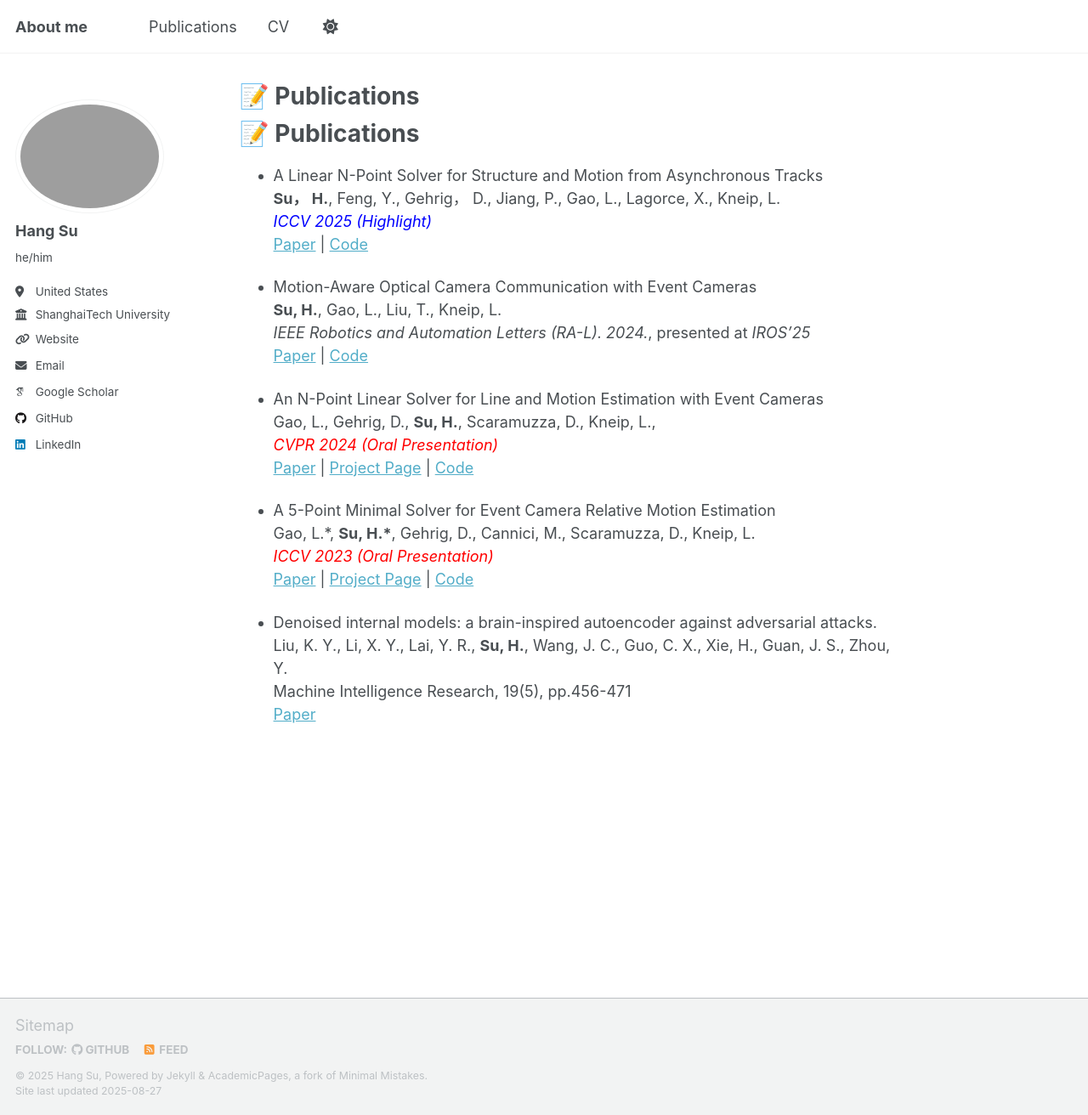
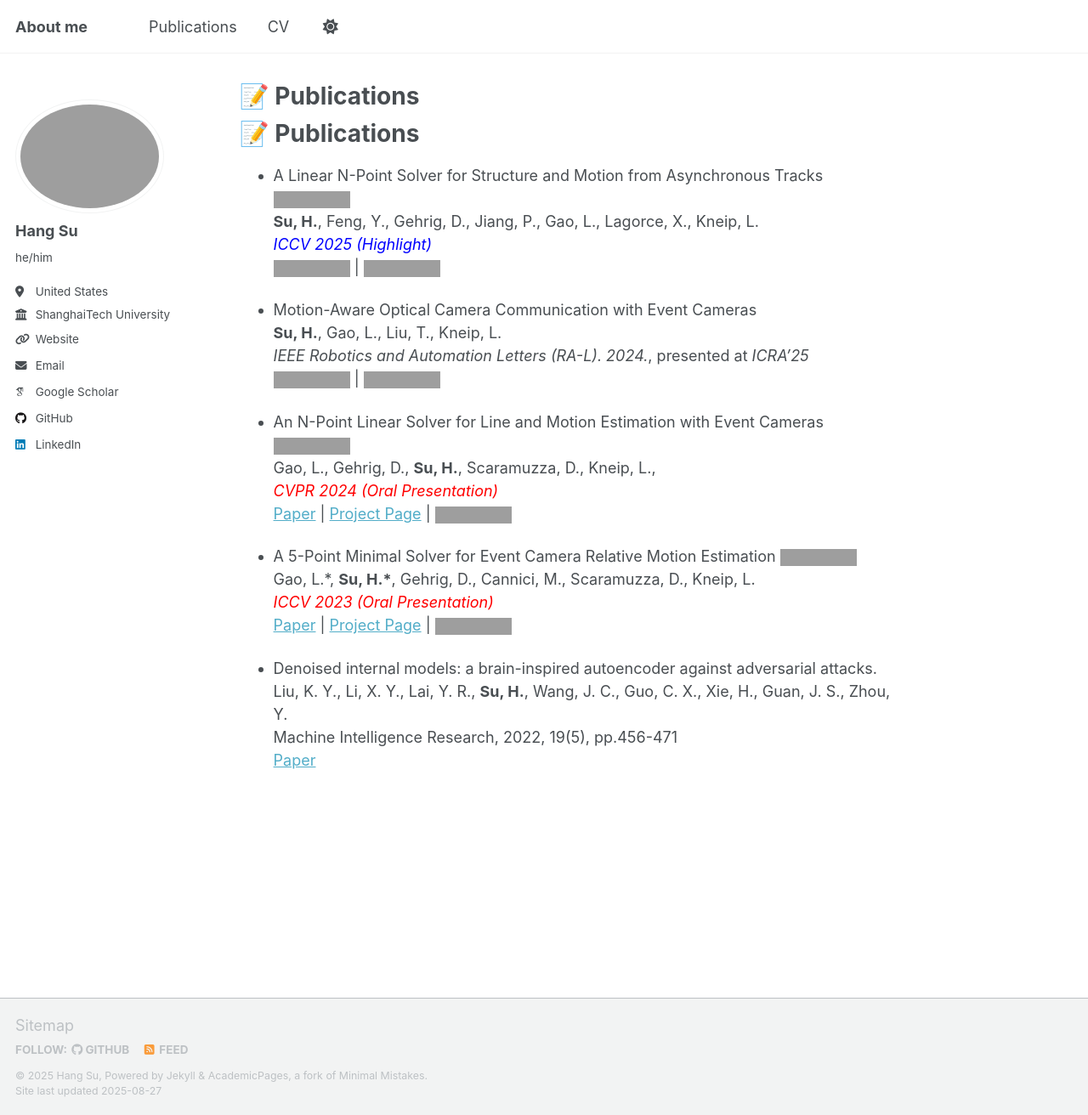
Before and after one commit to suhang99/suhang99.github.io, a Jekyll site: the page built from _pages/publications.md, in a window 1280 px wide and 1312 px high. Shown: the whole window at 85% size. Built offline with Jekyll 4.4.1, drawn with Linux system fonts in a browser that asks for light colours; some web fonts are replaced; our own code applies the rules of GitHub Pages for plain Markdown files; a script that is not in the unit is left out; grey boxes are pictures that could not be loaded.

Commit message:
update github badges

```diff
--- a/_pages/publications.md
+++ b/_pages/publications.md
@@ -1,26 +1,28 @@
 # 📝 Publications
 
-- A Linear N-Point Solver for Structure and Motion from Asynchronous Tracks \\
-**Su， H.**, Feng, Y., Gehrig， D., Jiang, P., Gao, L., Lagorce, X., Kneip, L. \\
+- A Linear N-Point Solver for Structure and Motion from Asynchronous Tracks ![](https://img.shields.io/badge/ICCV_2025-Highlight-blue) \\
+**Su, H.**, Feng, Y., Gehrig, D., Jiang, P., Gao, L., Lagorce, X., Kneip, L. \\
 <span style="color:blue">*ICCV 2025 (Highlight)*</span> \\
-[Paper](https://arxiv.org/pdf/2507.22733) | [Code](https://github.com/suhang99/AsyncTrack-Motion-Solver)
+[![](https://img.shields.io/badge/arXiv-2507.22733-b31b1b.svg)](https://arxiv.org/pdf/2507.22733) | [![](https://img.shields.io/github/stars/suhang99/AsyncTrack-Motion-Solver)
+](https://github.com/suhang99/AsyncTrack-Motion-Solver)
 
 - Motion-Aware Optical Camera Communication with Event Cameras \\
 **Su, H.**, Gao, L., Liu, T., Kneip, L. \\
-*IEEE Robotics and Automation Letters (RA-L). 2024.*, presented at *IROS'25* \\
-[Paper](https://ieeexplore.ieee.org/abstract/document/10797688/) | [Code](https://github.com/suhang99/EventOCC)
+*IEEE Robotics and Automation Letters (RA-L). 2024.*, presented at *ICRA'25* \\
+[![](https://img.shields.io/badge/arXiv-2412.00816-b31b1b.svg)](https://arxiv.org/pdf/2412.00816) | [![](https://img.shields.io/github/stars/suhang99/EventOCC)](https://github.com/suhang99/EventOCC)
 
-- An N-Point Linear Solver for Line and Motion Estimation with Event Cameras  \\
+- An N-Point Linear Solver for Line and Motion Estimation with Event Cameras ![](https://img.shields.io/badge/CVPR_2024-Oral-red)  \\
 Gao, L., Gehrig, D., __Su, H.__, Scaramuzza, D., Kneip, L., \\
 <span style="color:red">*CVPR 2024 (Oral Presentation)*</span> \\
-[Paper](https://openaccess.thecvf.com/content/CVPR2024/papers/Gao_An_N-Point_Linear_Solver_for_Line_and_Motion_Estimation_with_CVPR_2024_paper.pdf) | [Project Page](https://mgaoling.github.io/eventail/) | [Code](https://github.com/mgaoling/eventail_simulation_open)
+[Paper](https://openaccess.thecvf.com/content/CVPR2024/papers/Gao_An_N-Point_Linear_Solver_for_Line_and_Motion_Estimation_with_CVPR_2024_paper.pdf) | [Project Page](https://mgaoling.github.io/eventail/) | [![](https://img.shields.io/github/stars/mgaoling/eventail_simulation_open)](https://github.com/mgaoling/eventail_simulation_open)
 
-- A 5-Point Minimal Solver for Event Camera Relative Motion Estimation  \\
+
+- A 5-Point Minimal Solver for Event Camera Relative Motion Estimation ![](https://img.shields.io/badge/ICCV_2023-Oral-red) \\
 Gao, L.*, __Su, H.*__, Gehrig, D., Cannici, M., Scaramuzza, D., Kneip, L. \\
 <span style="color:red">*ICCV 2023 (Oral Presentation)*</span> \\
-[Paper](https://openaccess.thecvf.com/content/ICCV2023/papers/Gao_A_5-Point_Minimal_Solver_for_Event_Camera_Relative_Motion_Estimation_ICCV_2023_paper.pdf) | [Project Page](https://mgaoling.github.io/eventail_iccv23/) | [Code](https://github.com/mgaoling/eventail_simulation_open)
+[Paper](https://openaccess.thecvf.com/content/ICCV2023/papers/Gao_A_5-Point_Minimal_Solver_for_Event_Camera_Relative_Motion_Estimation_ICCV_2023_paper.pdf) | [Project Page](https://mgaoling.github.io/eventail_iccv23/) | [![](https://img.shields.io/github/stars/mgaoling/eventail_simulation_open)](https://github.com/mgaoling/eventail_simulation_open)
 
 - Denoised internal models: a brain-inspired autoencoder against adversarial attacks. \\
 Liu, K. Y., Li, X. Y., Lai, Y. R., **Su, H.**, Wang, J. C., Guo, C. X., Xie, H., Guan, J. S., Zhou, Y. \\
-Machine Intelligence Research, 19(5), pp.456-471 \\
+Machine Intelligence Research, 2022, 19(5), pp.456-471 \\
 [Paper](https://arxiv.org/abs/2111.10844)
```
